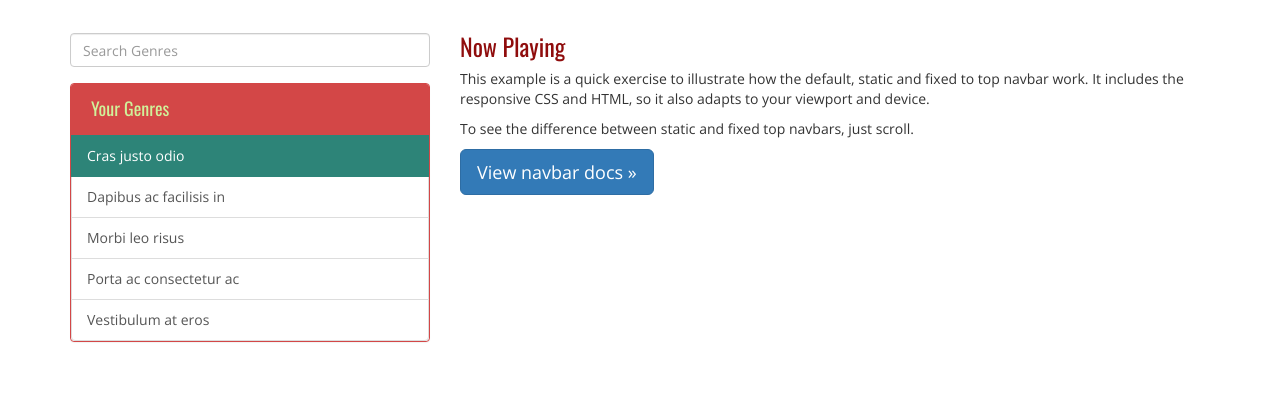
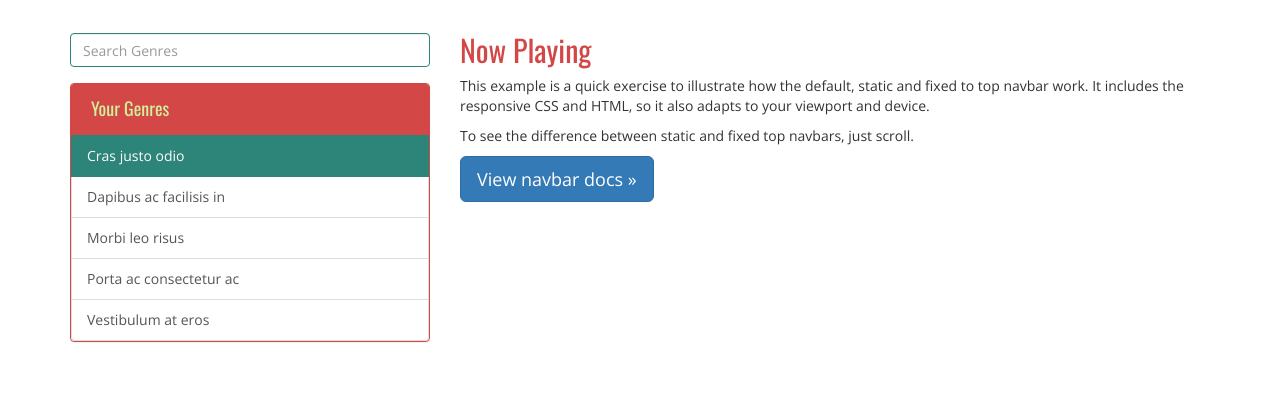
Before and after one commit to shudas/LocalListen, a Flask app: template templates/discover.html in a window 1280 px wide. Shown: the part 53-454 px from the top of the page. Run offline with Flask 2, Linux system fonts and the light colour scheme; the template is opened without the code that fills it, so the values that code supplies are empty; some libraries are stand-ins or nearby versions.

Commit message:
small changes to ui

```diff
--- a/static/css/discover.css
+++ b/static/css/discover.css
@@ -45,6 +45,10 @@ body {
   border-color: #2d8478;
 }
 
+.form-control {
+    border-color: #2d8478;
+}
+
 .form-control:focus {
     border-color: #d34747;
 }
@@ -52,5 +56,5 @@ body {
 .playing-title {
     font-family: 'Oswald', sans-serif;
     margin-top: 0px;
-    color: #8f0c0c;
+    color: #d34747;
 }
--- a/templates/discover.html
+++ b/templates/discover.html
@@ -37,7 +37,7 @@
             </div> <!--panel-->
         </div>
         <div class="col-sm-8">
-            <h3 class="playing-title">Now Playing</h3>
+            <h2 class="playing-title">Now Playing</h2>
             <p>This example is a quick exercise to illustrate how the default, static and fixed to top navbar work. It includes the responsive CSS and HTML, so it also adapts to your viewport and device.</p>
             <p>To see the difference between static and fixed top navbars, just scroll.</p>
             <p>
```
